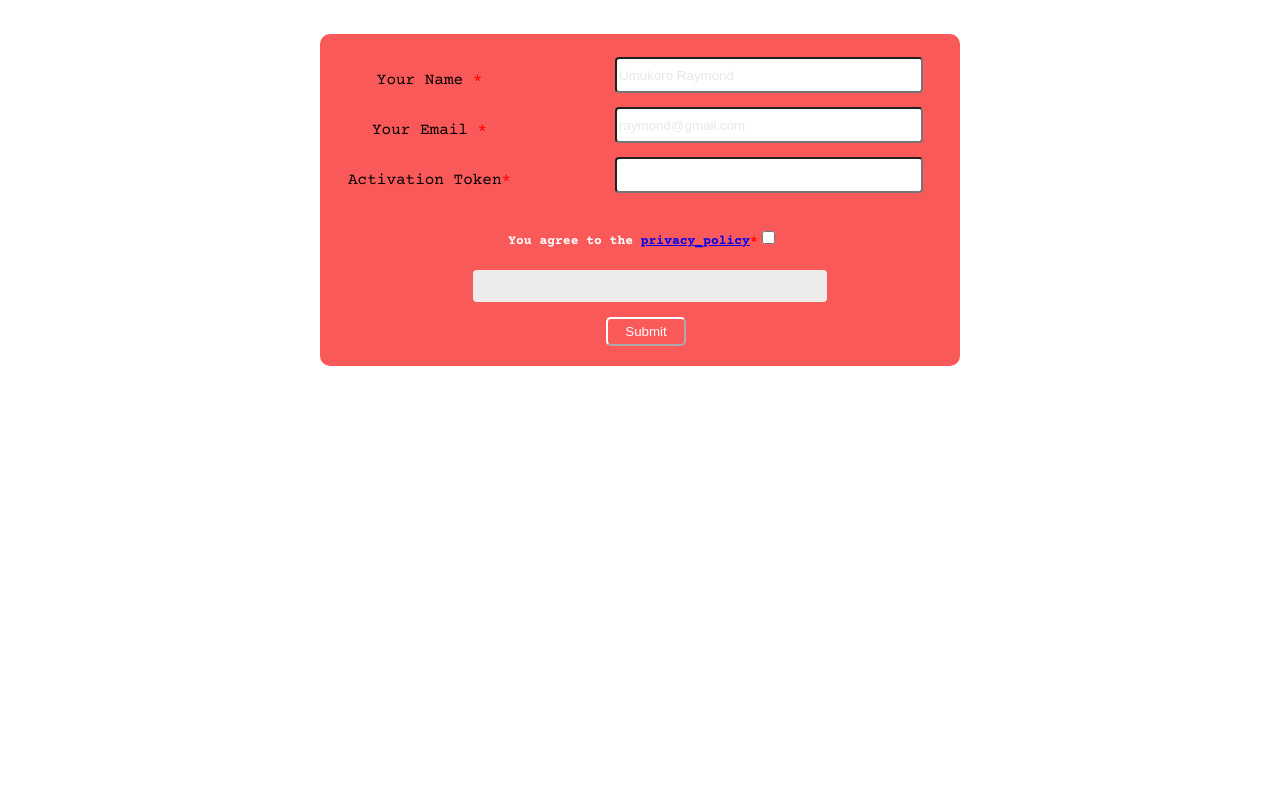
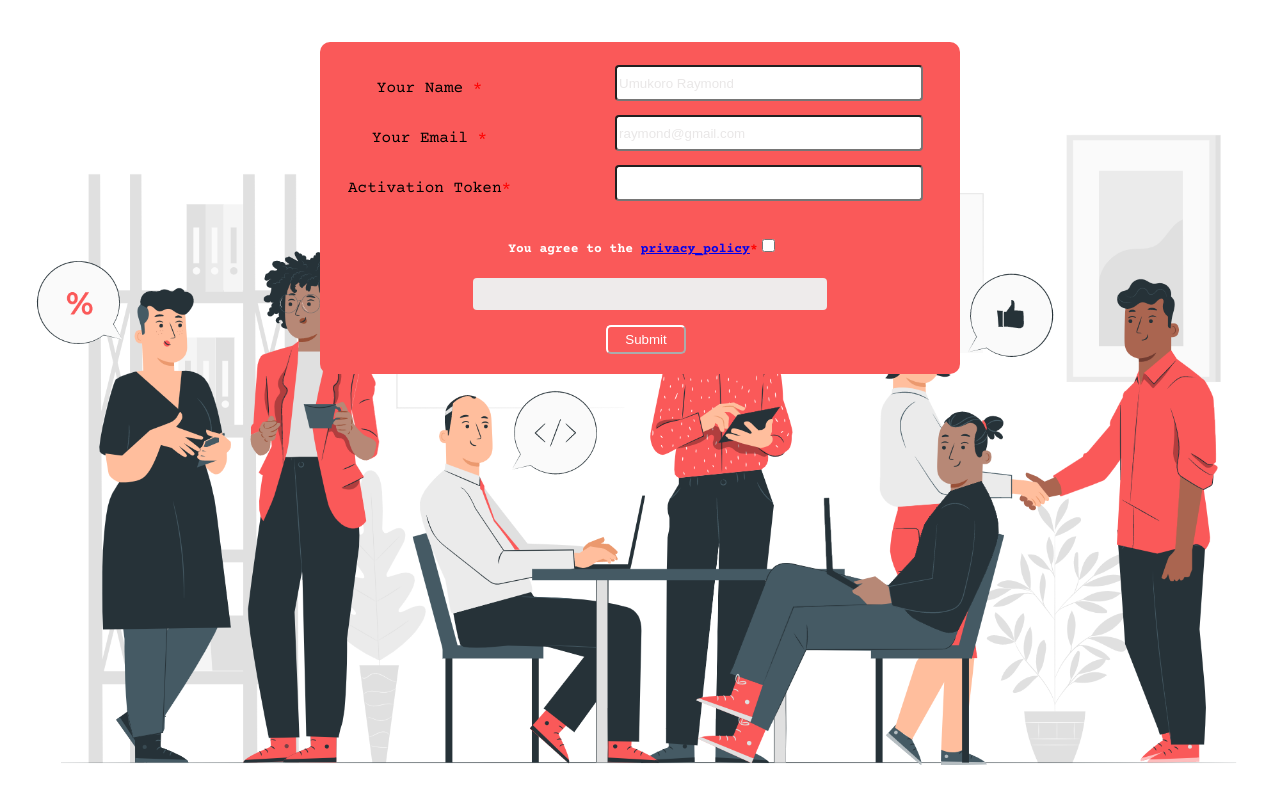
Before and after one commit to Aktive134/form2-week-two, a plain HTML site: page index.html in a window 1280 px wide. Drawn offline with nearby package versions, Linux system fonts and the light colour scheme.

Commit message:
My form wk2 v3

```diff
--- a/script.js
+++ b/script.js
@@ -55,9 +55,9 @@ function checkInputs() {
     token.style.borderWidth = "4px";
     token.style.borderColor = "green";
     promptInp.value = "";
-    // username.value = "";
-    // email.value = "";
-    // token.value = "";
+    username.value = "";
+    email.value = "";
+    token.value = "";
 
     alert("Your form has been received");
   }
--- a/style.css
+++ b/style.css
@@ -1,13 +1,15 @@
 body {
-  background-image: url("../images/img.png");
+  background-image: url("./starter-code/images/img.png");
 
   font-family: "Courier Prime", monospace;
   display: flex;
   align-items: center;
   justify-content: center;
   min-height: 50vh;
-  margin: 0;
+
   background-size: cover;
+  margin-bottom: 0px;
+  background-position-y: -200px;
 }
 ::placeholder {
   color: rgb(233, 231, 231);
```
